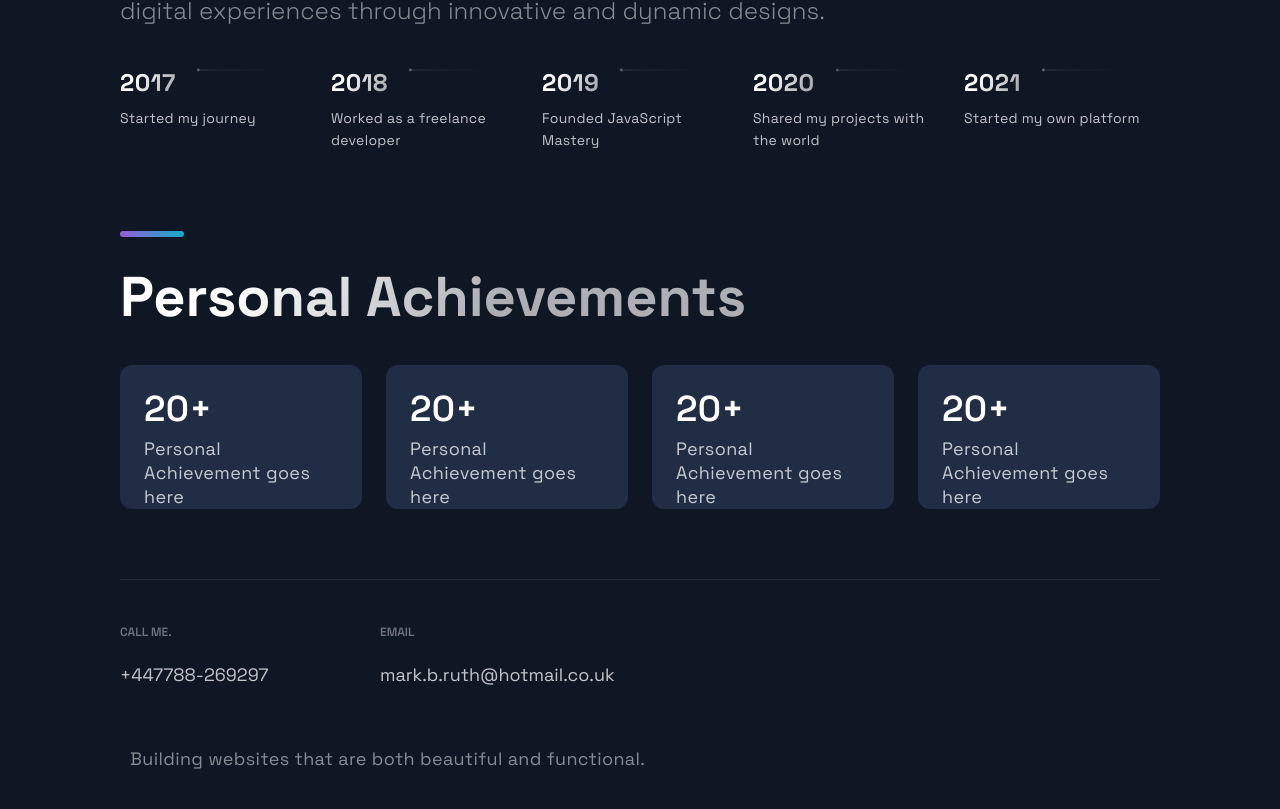
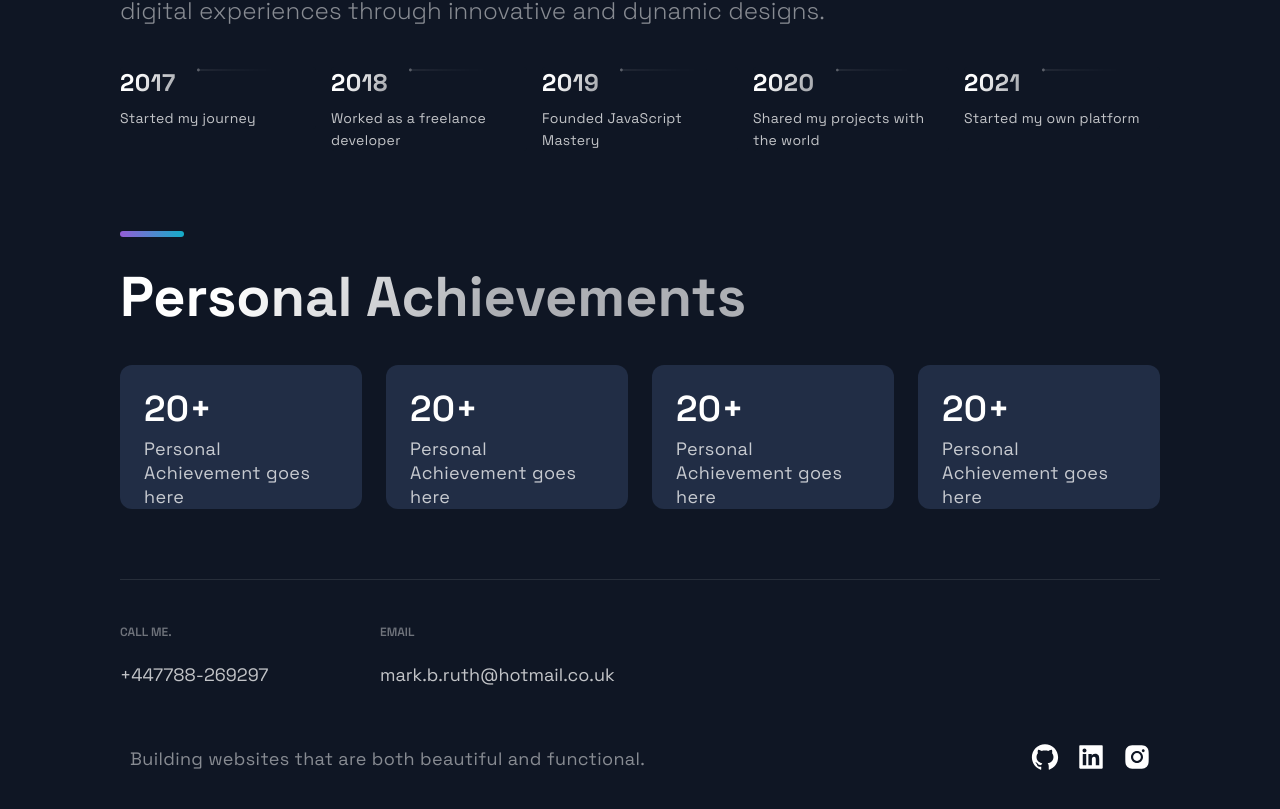
Before and after one commit to markruth2nd/2023-Portfolio, a Next.js app: page / in a window 1280 px wide. Shown: the part 2754-3563 px from the top of the page. Built offline with nearby package versions, Linux system fonts and the light colour scheme.

Commit message:
Copied social media icons from header component and amended all icon sized to 3rem

```diff
--- a/src/components/Footer/Footer.js
+++ b/src/components/Footer/Footer.js
@@ -21,6 +21,17 @@ const Footer = () => {
         <CompanyContainer>
           <Slogan>Building websites that are both beautiful and functional.</Slogan>
         </CompanyContainer>
+        <SocialContainer>
+        <SocialIcons href="https://github.com/markruth2nd">
+      <AiFillGithub  size="3rem"/> {/* This will give me the Github Icon which will link to the link I have provided in the href */}
+      </SocialIcons>
+      <SocialIcons href="https://www.linkedin.com/in/mark-baldry-144725270/">
+      <AiFillLinkedin  size="3rem"/> {/* This will give me the LinkedIn Icon which will link to the link I have provided in the href */}
+      </SocialIcons>
+      <SocialIcons href="https://www.instagram.com/">
+      <AiFillInstagram size="3rem"/> {/* This will give me the Instagram Icon which will link to the link I have provided in the href */}
+      </SocialIcons>
+      </SocialContainer>
       </SocialIconsContainer>
     </FooterWrapper>
   );
--- a/src/components/Header/Header.js
+++ b/src/components/Header/Header.js
@@ -35,13 +35,13 @@ const Header = () =>  (
     </Div2>
     <Div3>
       <SocialIcons href="https://github.com/markruth2nd">
-      <AiFillGithub /> {/* This will give me the Github Icon which will link to the link I have provided in the href */}
+      <AiFillGithub  size="3rem"/> {/* This will give me the Github Icon which will link to the link I have provided in the href */}
       </SocialIcons>
       <SocialIcons href="https://www.linkedin.com/in/mark-baldry-144725270/">
-      <AiFillLinkedin /> {/* This will give me the LinkedIn Icon which will link to the link I have provided in the href */}
+      <AiFillLinkedin  size="3rem"/> {/* This will give me the LinkedIn Icon which will link to the link I have provided in the href */}
       </SocialIcons>
       <SocialIcons href="https://www.instagram.com/">
-      <AiFillInstagram /> {/* This will give me the Instagram Icon which will link to the link I have provided in the href */}
+      <AiFillInstagram  size="3rem"/> {/* This will give me the Instagram Icon which will link to the link I have provided in the href */}
       </SocialIcons>
     </Div3>
   </Container>
```
